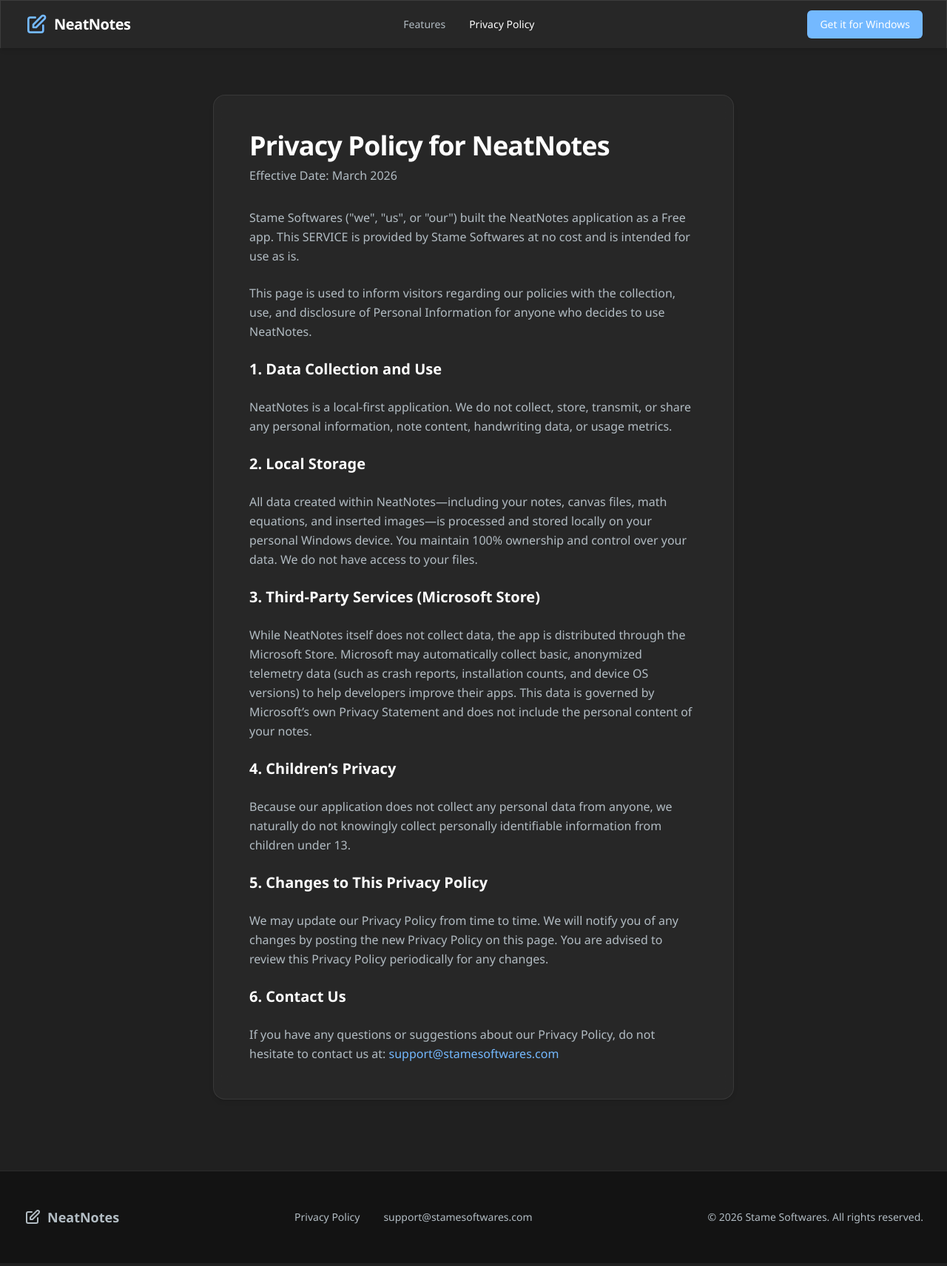
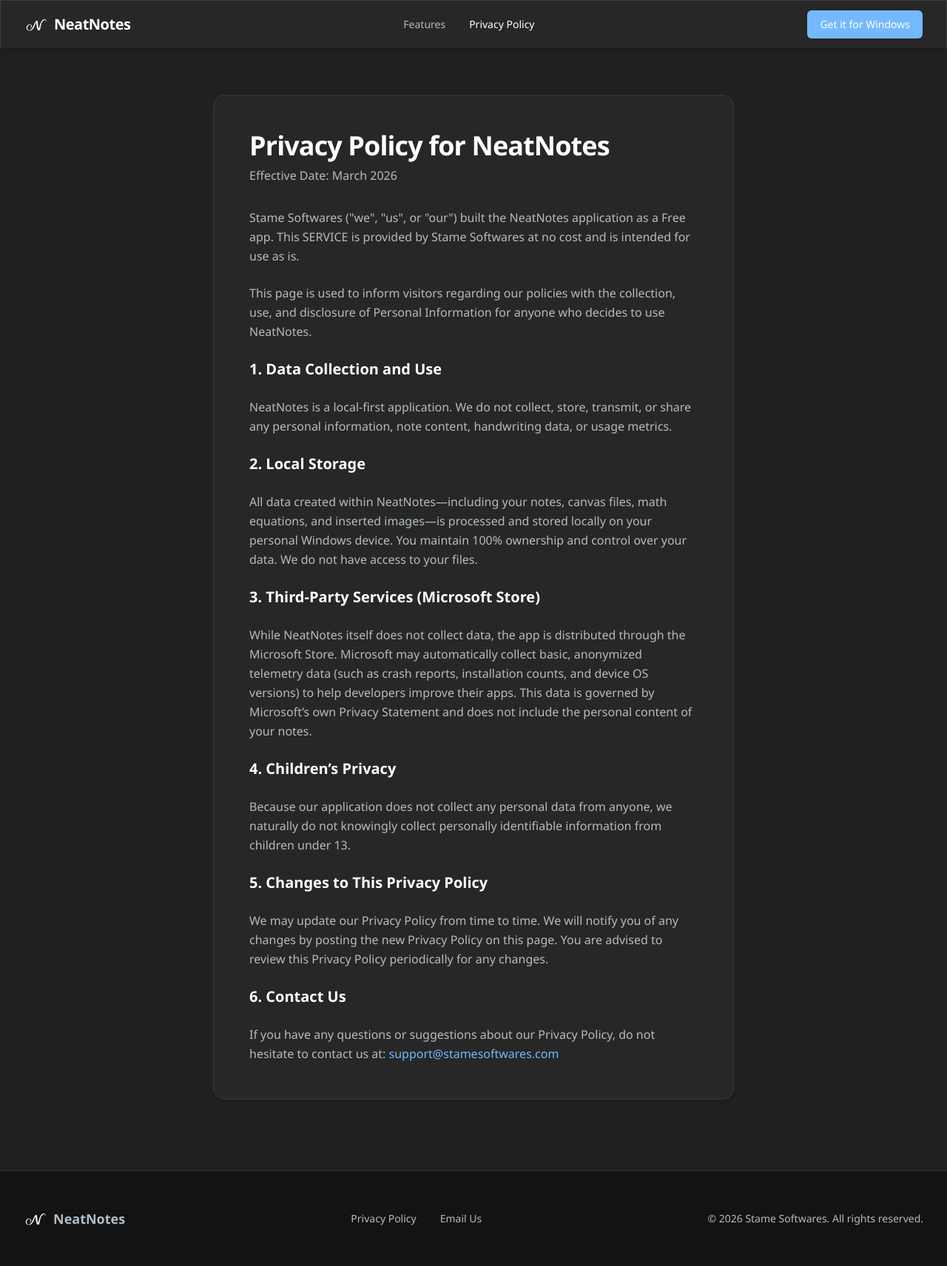
Before and after one commit to StameSoftwares/stamesoftwares.github.io, a plain HTML site: page privacy.html in a window 1280 px wide. Shown: the whole page at 74% size. Drawn offline with nearby package versions, Linux system fonts and the light colour scheme.

Commit message:
Added images and logo

```diff
--- a/privacy.html
+++ b/privacy.html
@@ -50,9 +50,8 @@
         <div class="max-w-7xl mx-auto px-4 sm:px-6 lg:px-8">
             <div class="flex justify-between items-center h-16">
                 <a href="index.html" class="flex-shrink-0 flex items-center gap-2 hover:opacity-80 transition-opacity">
-                    <svg class="w-8 h-8 text-win-accent" fill="none" stroke="currentColor" viewBox="0 0 24 24" xmlns="http://www.w3.org/2000/svg">
-                        <path stroke-linecap="round" stroke-linejoin="round" stroke-width="2" d="M11 5H6a2 2 0 00-2 2v11a2 2 0 002 2h11a2 2 0 002-2v-5m-1.414-9.414a2 2 0 112.828 2.828L11.828 15H9v-2.828l8.586-8.586z"></path>
-                    </svg>
+                <img src="src/assets/NeatNotesLogoSquare256.png" alt="NeatNotes Logo" class="w-8 h-8 object-contain">
+
                     <span class="font-bold text-xl tracking-tight">NeatNotes</span>
                 </a>
 
@@ -125,15 +124,14 @@
         <div class="max-w-7xl mx-auto px-4 sm:px-6 lg:px-8">
             <div class="flex flex-col md:flex-row justify-between items-center gap-6">
                 <div class="flex items-center gap-2">
-                    <svg class="w-6 h-6 text-win-textMuted" fill="none" stroke="currentColor" viewBox="0 0 24 24">
-                        <path stroke-linecap="round" stroke-linejoin="round" stroke-width="2" d="M11 5H6a2 2 0 00-2 2v11a2 2 0 002 2h11a2 2 0 002-2v-5m-1.414-9.414a2 2 0 112.828 2.828L11.828 15H9v-2.828l8.586-8.586z"></path>
-                    </svg>
+                    <img src="src/assets/NeatNotesLogoSquare256.png" alt="NeatNotes Logo" class="w-8 h-8 object-contain">
+
                     <span class="font-bold text-lg text-win-textMuted">NeatNotes</span>
                 </div>
 
                 <div class="flex flex-wrap justify-center gap-x-8 gap-y-4">
                     <a href="privacy.html" class="text-sm text-win-textMuted hover:text-white transition-colors">Privacy Policy</a>
-                    <a href="mailto:support@stamesoftwares.com" class="text-sm text-win-textMuted hover:text-white transition-colors">support@stamesoftwares.com</a>
+                    <a href="mailto:shijaswork@gmail.com" class="text-sm text-win-textMuted hover:text-white transition-colors">Email Us</a>
                 </div>
 
                 <div class="text-sm text-win-textMuted">
```
Also changed, not shown: index.html (+6 -7 lines), src/assets/NeatNotesLogoSquare256.png (added).
